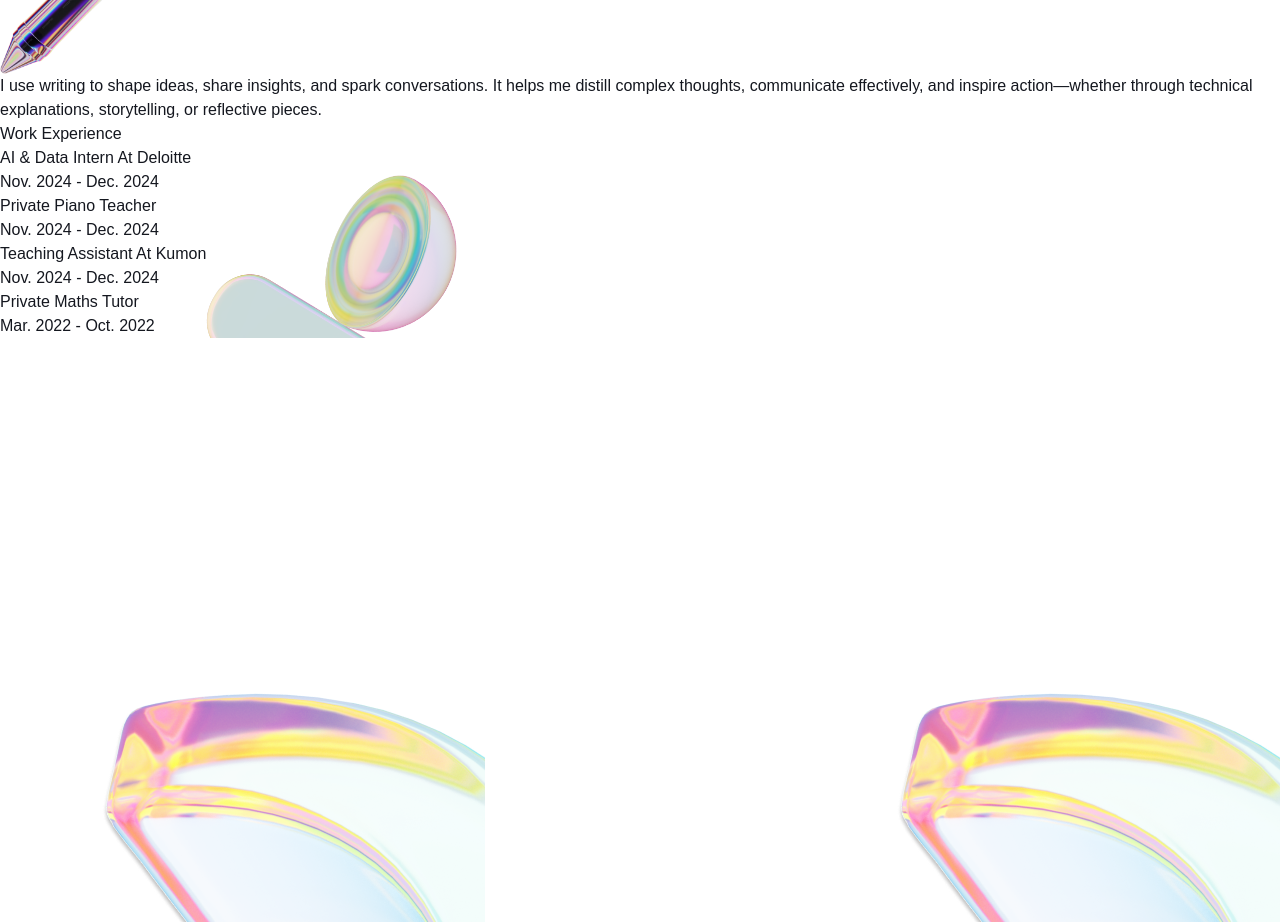
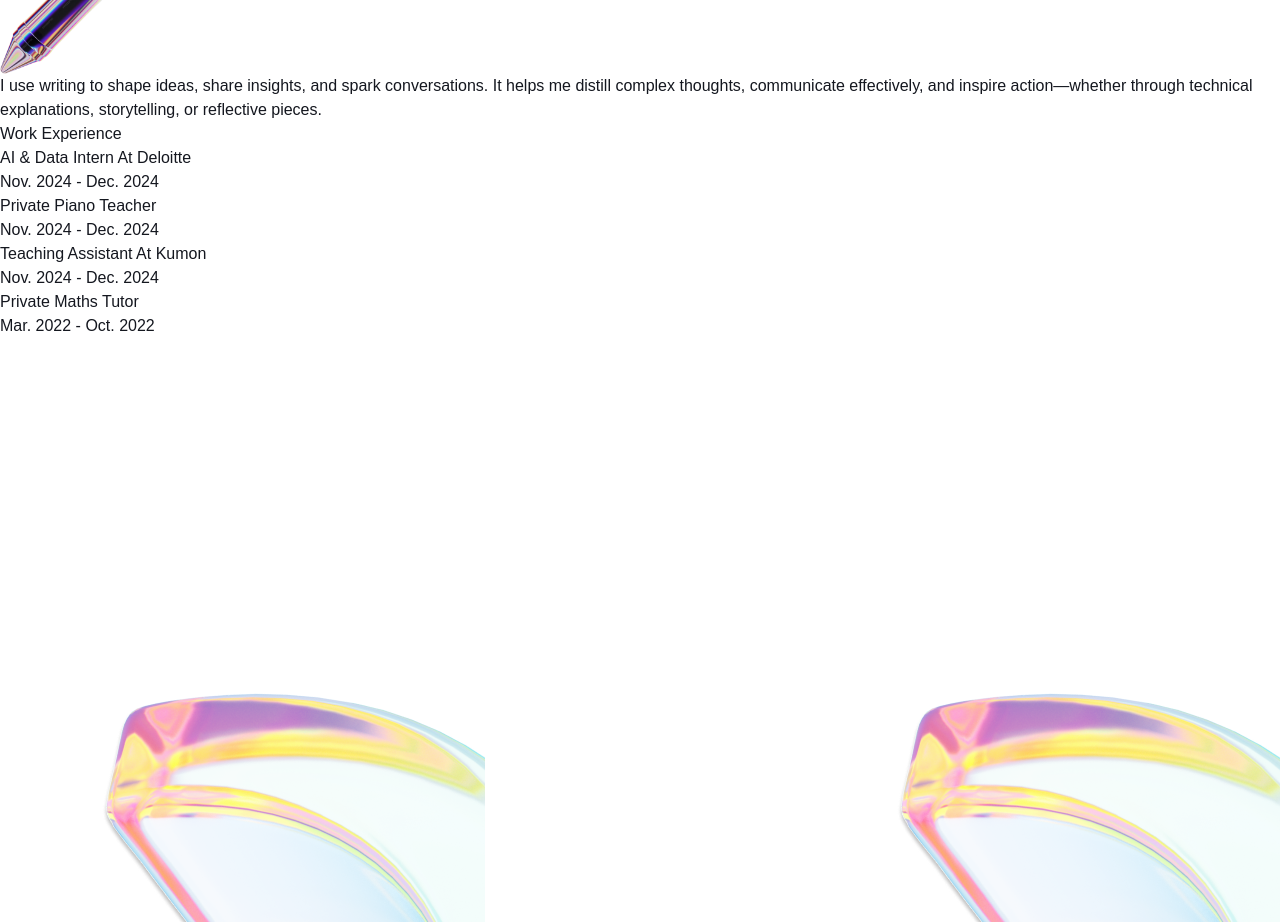
Before and after one commit to lorraine-sanares/portfolio-website, a Next.js app: page / in a window 1280 px wide. Shown: the part 1360-2282 px from the top of the page. Built offline with nearby package versions, Linux system fonts and the light colour scheme.

Commit message:
fixed sticky heading and image

```diff
--- a/src/components/Experience.tsx
+++ b/src/components/Experience.tsx
@@ -1,7 +1,7 @@
 "use client";
 import React, { useRef, useEffect, useState } from "react";
 
-// MAKE THIS SECTION SCROLLABLE, LOCK THE BACKGROUND
+// DOESN'T WORK FOR LARGE SCREENS
 
 const Experience: React.FC = () => {
     const containerRef = useRef<HTMLDivElement>(null); // Reference to the container
@@ -26,22 +26,37 @@ const Experience: React.FC = () => {
 
     return (
         <section
-            style={{
-                backgroundImage: "url('/assets/stack.png')",
-                backgroundSize: "80%",
-                backgroundPosition: "-90% 30%",
-                backgroundRepeat: "no-repeat",
-                backgroundAttachment: "fixed"
-            }}
+            // style={{
+            //     backgroundImage: "url('/assets/stack.png')",
+            //     backgroundSize: "80%",
+            //     backgroundPosition: "-90% 30%",
+            //     backgroundRepeat: "no-repeat",
+            //     backgroundAttachment: "fixed"
+            // }}
             className="relative w-full h-auto text-white"
         >
-            <div className="flex flex-col items-start justify-start w-full h-auto pl-28">
+
+            <div className="flex flex-row items-start justify-start w-full h-auto">
+                {/* Left Column - Heading and Image */}
+                <div className="flex flex-col items-start justify-start w-full h-auto pt-10 pl-20 sticky top-0">
                     {/* Heading */}
-                <h1 className="text-4xl sm:text-6xl font-extrabold mb-4 text-white sticky top-0 pt-28">
+                    <h1 className="text-4xl sm:text-6xl font-extrabold mb-4 text-white">
                         Work Experience
                     </h1>
 
-                {/* Content Container */}
+                    <div className="relative top-0 left-0 w-full h-screen bg-cover bg-no-repeat"
+                        style={{
+                            backgroundImage: "url('/assets/stack.png')",
+                            backgroundSize: "160%",
+                            backgroundPosition: "40% -200%",
+                            // zIndex: -1, // Push background behind content
+                        }}
+                    ></div>
+
+                </div>
+                {/* Right Column - Content Container */}
+                <div className="flex flex-col items-start justify-start w-full h-auto pt-28 pl-28">
+
                     <div className="flex flex-row items-start w-full h-auto mt-25 " ref={containerRef}>
                         {/* Spacer */}
                         <div className="container w-1/2"></div>
@@ -109,10 +124,12 @@ const Experience: React.FC = () => {
                         </div>
 
                     </div>
+                </div>
+            </div>
 
 
 
-            </div>
+
         </section>
     );
 };
@@ -141,13 +158,13 @@ const Experience: React.FC = () => {
 
 //             <div></div>
 //             {/* Background Image Container */}
-//             <div className="absolute inset-0 w-full h-full" style={{
-//                 backgroundImage: "url('/assets/stack.png')",
-//                 backgroundSize: "150%",
-//                 backgroundPosition: "130% 25%",
-//                 backgroundRepeat: "no-repeat",
-//                 backgroundAttachment: "fixed"
-//             }}></div>
+            // <div className="absolute inset-0 w-full h-full" style={{
+            //     backgroundImage: "url('/assets/stack.png')",
+            //     backgroundSize: "150%",
+            //     backgroundPosition: "130% 25%",
+            //     backgroundRepeat: "no-repeat",
+            //     backgroundAttachment: "fixed"
+            // }}></div>
 
 //             <div className="flex flex-col items-start justify-start w-full h-auto pl-28">
 //                 {/* Heading */}
```
Lines whose indentation alone changed are shown as unchanged.
